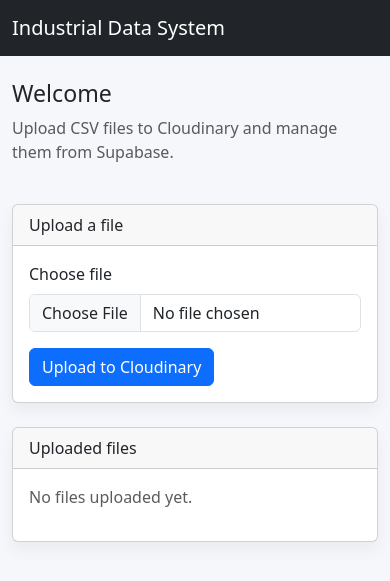
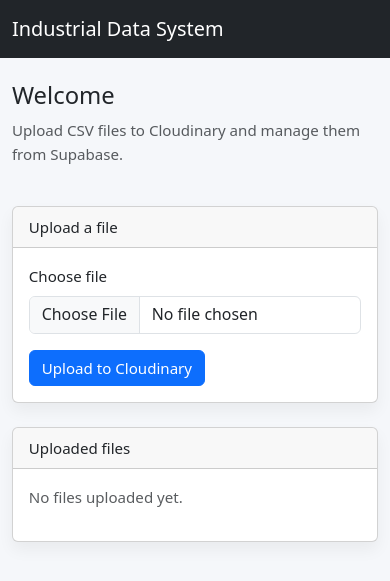
Before and after one commit to Mijog-ai/IndustrialDataSystem, a Python web app: template templates/dashboard.html in a window 390 px wide. Shown: the top 581 px of the page. Run offline with Jinja, Linux system fonts and the light colour scheme; the template is opened without the code that fills it, so the values that code supplies are empty.

Commit message:
Improve responsive typography

```diff
--- a/static/css/styles.css
+++ b/static/css/styles.css
@@ -1,5 +1,45 @@
+:root {
+  font-size: clamp(14px, 1vw + 12px, 18px);
+}
+
 body {
   background-color: #f5f7fa;
+  font-size: 1rem;
+  line-height: 1.6;
+}
+
+h1,
+.h1 {
+  font-size: clamp(2.25rem, 2vw + 1.5rem, 3rem);
+}
+
+h2,
+.h2 {
+  font-size: clamp(1.75rem, 1.8vw + 1.2rem, 2.5rem);
+}
+
+h3,
+.h3 {
+  font-size: clamp(1.5rem, 1.4vw + 1rem, 2rem);
+}
+
+p,
+.navbar-nav,
+.card,
+.list-group-item,
+label,
+input,
+button,
+small {
+  font-size: clamp(0.95rem, 0.6vw + 0.8rem, 1.15rem);
+}
+
+.navbar-brand {
+  font-size: clamp(1.25rem, 1vw + 1rem, 1.75rem);
+}
+
+.btn {
+  font-size: clamp(0.95rem, 0.6vw + 0.8rem, 1.1rem);
 }
 
 .alert-stack .alert + .alert {
```
